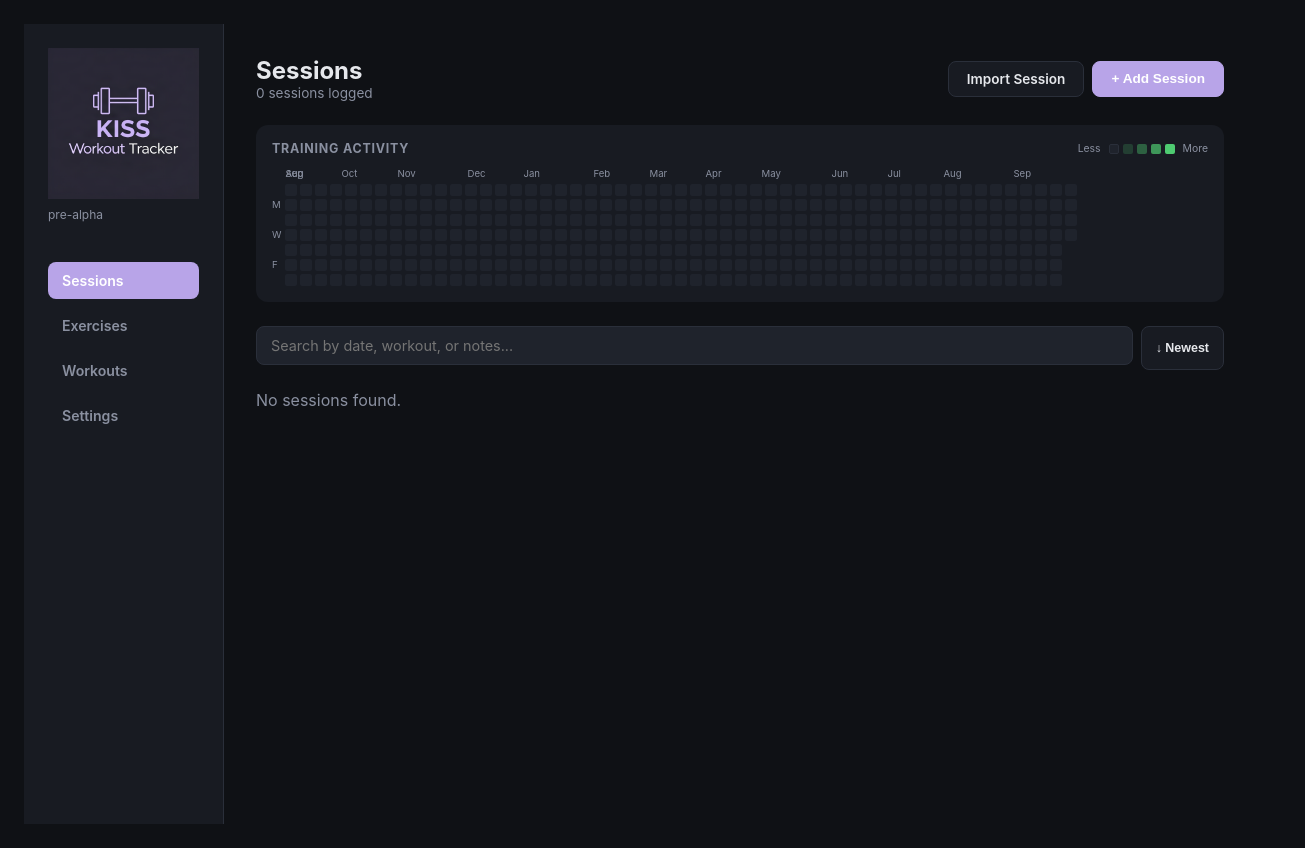
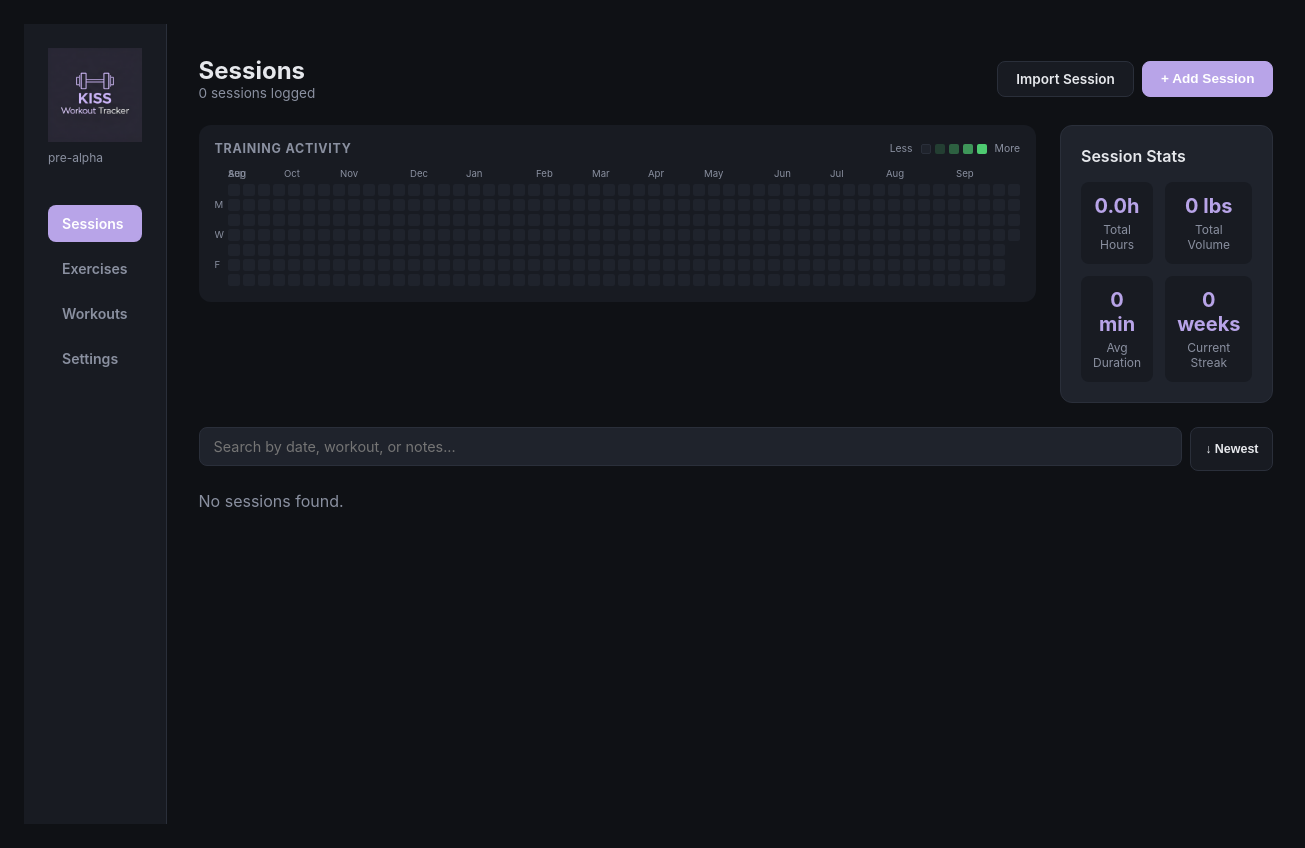
Before and after one commit to dummey/kiss-workout, a React (Vite) app: page /sessions in a window 1280 px wide. Shown: the whole page, 1305 px wide, since content can reach past the window. Built offline with nearby package versions, Linux system fonts and the light colour scheme.

Commit message:
add some session stats

```diff
--- a/src/components/CalendarHeatmap.tsx
+++ b/src/components/CalendarHeatmap.tsx
@@ -98,8 +98,8 @@ export default function CalendarHeatmap({ sessions }: CalendarHeatmapProps) {
       background: 'var(--surface)',
       borderRadius: 'var(--radius)',
       padding: 16,
-      marginBottom: 24,
-      position: 'relative'
+      position: 'relative',
+      height: '100%'
     }}>
       <div style={{ display: 'flex', alignItems: 'center', marginBottom: 12 }}>
         <h3 style={{ fontSize: '0.78rem', textTransform: 'uppercase', letterSpacing: '0.06em', color: 'var(--muted)', fontWeight: 700 }}>
--- /dev/null
+++ b/src/components/SessionStats.tsx
@@ -0,0 +1,133 @@
+import React, { useMemo } from 'react'
+import type { Session } from '../types'
+
+interface SessionStatsProps {
+  sessions: Session[]
+}
+
+function parseNumber(value: string): number | null {
+  if (!value) return null
+  const cleaned = value.replace(/[^\d.]/g, '')
+  if (!cleaned) return null
+  const num = parseFloat(cleaned)
+  return isNaN(num) ? null : num
+}
+
+function formatNumber(num: number): string {
+  return num.toLocaleString('en-US')
+}
+
+export default function SessionStats({ sessions }: SessionStatsProps) {
+  const stats = useMemo(() => {
+    if (!sessions || sessions.length === 0) {
+      return {
+        totalSessions: 0,
+        totalHours: 0,
+        totalVolume: 0,
+        avgDuration: 0,
+        currentStreak: 0
+      }
+    }
+
+    // Total hours and average duration
+    const count = sessions.length
+    const totalElapsed = sessions.reduce((sum, s) => sum + (s.elapsedTime || 0), 0)
+    const totalHours = totalElapsed / 3600
+    const avgDuration = count > 0 ? totalElapsed / count / 60 : 0
+
+    // Total volume: sum(weight × reps × sets) for numeric weights
+    let totalVolume = 0
+    for (const session of sessions) {
+      for (const ex of session.exercises) {
+        const weight = parseNumber(ex.weight)
+        const reps = parseNumber(ex.reps)
+        const sets = ex.sets
+        if (weight !== null && reps !== null && sets !== null && sets > 0) {
+          totalVolume += weight * reps * sets
+        }
+      }
+    }
+
+    // Current streak: consecutive weeks with ≥1 session
+    const sessionDates = sessions.map(s => new Date(s.date)).sort((a, b) => b.getTime() - a.getTime())
+    let currentStreak = 0
+    const now = new Date()
+    const currentWeekStart = new Date(now)
+    currentWeekStart.setDate(now.getDate() - now.getDay())
+    currentWeekStart.setHours(0, 0, 0, 0)
+
+    let checkWeekStart = new Date(currentWeekStart)
+    let dateIndex = 0
+
+    while (true) {
+      const weekEnd = new Date(checkWeekStart)
+      weekEnd.setDate(weekEnd.getDate() + 7)
+
+      // Check if any session falls in this week
+      let hasSessionInWeek = false
+      while (dateIndex < sessionDates.length) {
+        const d = sessionDates[dateIndex]
+        if (d >= checkWeekStart && d < weekEnd) {
+          hasSessionInWeek = true
+          dateIndex++
+          break
+        } else if (d < checkWeekStart) {
+          // Session is before this week, skip
+          dateIndex++
+        } else {
+          // Session is after this week
+          break
+        }
+      }
+
+      if (hasSessionInWeek) {
+        currentStreak++
+        checkWeekStart.setDate(checkWeekStart.getDate() - 7)
+      } else {
+        break
+      }
+    }
+
+    return {
+      totalHours,
+      totalVolume,
+      avgDuration,
+      currentStreak
+    }
+  }, [sessions])
+
+  return (
+    <div style={{
+      background: 'var(--surface2)',
+      border: '1px solid var(--border)',
+      borderRadius: 12,
+      padding: 20,
+      display: 'flex',
+      flexDirection: 'column',
+      gap: 16
+    }}>
+      <h3 style={{ fontSize: '1rem', fontWeight: 600, margin: 0 }}>Session Stats</h3>
+
+      <div style={{ display: 'grid', gridTemplateColumns: '1fr 1fr', gap: 12 }}>
+        <StatItem label="Total Hours" value={`${stats.totalHours.toFixed(1)}h`} />
+        <StatItem label="Total Volume" value={`${formatNumber(Math.round(stats.totalVolume))} lbs`} />
+        <StatItem label="Avg Duration" value={`${stats.avgDuration.toFixed(0)} min`} />
+        <StatItem label="Current Streak" value={`${stats.currentStreak} week${stats.currentStreak !== 1 ? 's' : ''}`} />
+      </div>
+    </div>
+  )
+}
+
+function StatItem({ label, value }: { label: string; value: string }) {
+  return (
+    <div style={{
+      background: 'var(--surface)',
+      borderRadius: 8,
+      padding: 12,
+      textAlign: 'center'
+    }}>
+      <div style={{ fontSize: '1.25rem', fontWeight: 700, color: 'var(--accent)' }}>{value}</div>
+      <div style={{ fontSize: '0.75rem', color: 'var(--muted)', marginTop: 4 }}>{label}</div>
+    </div>
+  )
+}
--- a/src/pages/SessionsPage.tsx
+++ b/src/pages/SessionsPage.tsx
@@ -3,6 +3,7 @@ import { Link, useNavigate } from 'react-router-dom'
 import { useTracker } from '../context'
 import Button from '../components/Button'
 import CalendarHeatmap from '../components/CalendarHeatmap'
+import SessionStats from '../components/SessionStats'
 import type { Session } from '../types'
 
 type SortDirection = 'desc' | 'asc'
@@ -138,7 +139,14 @@ export default function SessionsPage() {
         </div>
       </div>
 
-      <CalendarHeatmap sessions={data?.sessions || []} />
+      <div style={{ display: 'flex', gap: 24, marginBottom: 24 }}>
+        <div style={{ flex: '1 1 60%', height: '100%' }}>
+          <CalendarHeatmap sessions={data?.sessions || []} />
+        </div>
+        <div style={{ flex: '1 1 40%' }}>
+          <SessionStats sessions={data?.sessions || []} />
+        </div>
+      </div>
 
       <div style={{ marginBottom: 20, display: 'flex', gap: 8, alignItems: 'flex-start' }}>
         <input
```
